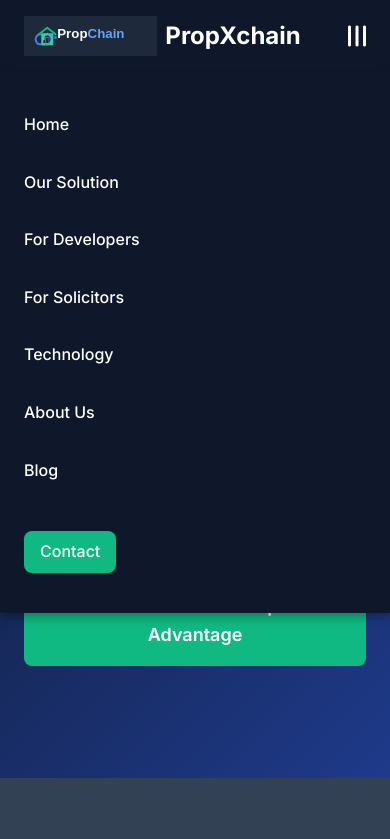
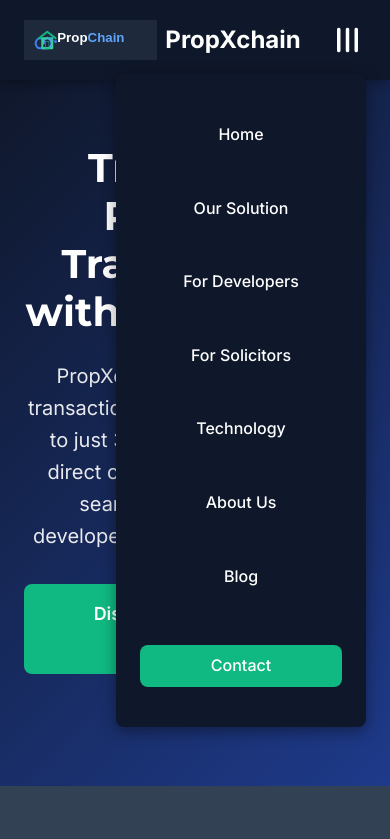
Before and after one commit to Madhatt4/PropXChain, a website built with Parcel: page propxchain-website/index.html in a window 390 px wide. Both pictures are taken after a click on the button 355 px from the left and 36 px from the top of the page. Shown: the top 839 px of the page. Built offline with nearby package versions, Linux system fonts and the light colour scheme.

Commit message:
Fix mobile menu for better mobile experience

```diff
--- a/propxchain-website/css/styles.css
+++ b/propxchain-website/css/styles.css
@@ -211,8 +211,11 @@
   background: none;
   border: none;
   color: white;
-  font-size: 1.5rem;
+  font-size: 1.75rem;
   cursor: pointer;
+  padding: 8px;
+  z-index: 200;
+  position: relative;
 }
 
 /* Hero Section */
@@ -689,6 +692,59 @@
   }
 }
 
+/* Tablet and Mobile Styles */
+@media (max-width: 992px) {
+  .nav {
+    position: relative;
+  }
+
+  .mobile-menu-toggle {
+    display: block;
+    transition: transform var(--transition-normal);
+  }
+
+  .mobile-menu-toggle.active {
+    transform: rotate(90deg);
+  }
+
+  .nav-list {
+    display: none;
+    position: absolute;
+    top: calc(100% + 10px);
+    left: auto;
+    right: 0;
+    width: 250px;
+    background-color: #0f172a;
+    flex-direction: column;
+    padding: var(--spacing-lg);
+    border-radius: var(--radius-md);
+    box-shadow: 0 4px 15px rgba(0, 0, 0, 0.4);
+    z-index: 150;
+  }
+
+  .nav-list.active {
+    display: flex;
+  }
+
+  .nav-item {
+    margin: var(--spacing-md) 0;
+    margin-left: 0;
+    text-align: center;
+  }
+
+  .nav-link {
+    display: block;
+    padding: var(--spacing-sm) 0;
+  }
+
+  .nav-cta {
+    margin-left: 0;
+    display: block;
+    text-align: center;
+    margin-top: var(--spacing-md);
+  }
+}
+
 @media (max-width: 768px) {
   .hero-container {
     flex-direction: column;
@@ -707,45 +763,28 @@
     grid-template-columns: 1fr;
   }
 
-  .nav-list {
-    display: none;
-    position: absolute;
-    top: 100%;
-    left: 0;
-    right: 0;
-    background-color: #0f172a;
-    flex-direction: column;
-    padding: var(--spacing-lg);
-    box-shadow: 0 4px 10px rgba(0, 0, 0, 0.3);
-    z-index: 100;
+  .footer-container {
+    grid-template-columns: 1fr;
+  }
+}
+
+/* Landscape mode on mobile */
+@media (max-width: 992px) and (orientation: landscape) {
+  .header {
+    padding: var(--spacing-sm) 0;
   }
 
-  .nav-list.active {
-    display: flex;
+  .logo img {
+    height: 30px;
+  }
+
+  .nav-list {
+    max-height: 80vh;
+    overflow-y: auto;
   }
 
   .nav-item {
-    margin: var(--spacing-md) 0;
-    margin-left: 0;
-  }
-
-  .nav-cta {
-    margin-left: 0;
-    display: inline-block;
-    margin-top: var(--spacing-md);
-  }
-
-  .mobile-menu-toggle {
-    display: block;
-    transition: transform var(--transition-normal);
-  }
-
-  .mobile-menu-toggle.active {
-    transform: rotate(90deg);
-  }
-
-  .footer-container {
-    grid-template-columns: 1fr;
+    margin: var(--spacing-sm) 0;
   }
 }
 
```
